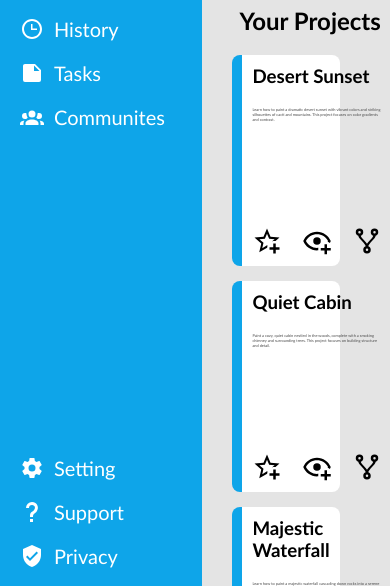
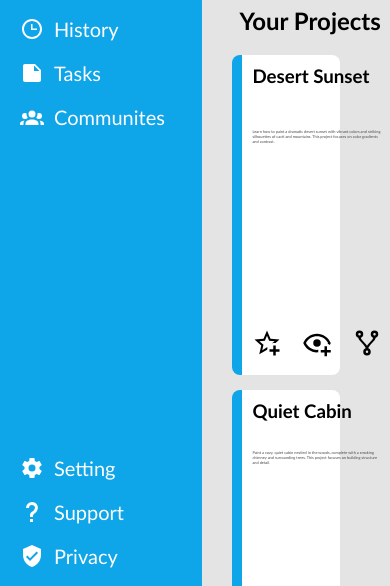
Before and after one commit to MrBenjaminHolmes/Admin-Dashboard, a plain HTML site: page index.html in a window 390 px wide. Shown: the part 251-837 px from the top of the page. Drawn offline with Linux system fonts and the light colour scheme.

Commit message:
Responsive Cards

```diff
--- a/styles.css
+++ b/styles.css
@@ -211,12 +211,15 @@ button:hover {
 .card {
     display: grid;
     grid-template-rows: 1fr 3fr 1fr;
-    width: 25vw;
-    height: 25vh;
+    width: 100%;
+    max-width: 25vw;
+    height: auto;
+    min-height: 25vh;
     border-left: 10px solid #0ea5e9;
     background-color: #ffffff;
     border-radius: 8px;
 }
+
 
 .card>p, .card>h3 {
     margin: 10px;
@@ -299,7 +302,7 @@ h2 {
     grid-column: 2/3;
     grid-template-rows:1fr 1fr 1fr 1fr;
     grid-template-columns: 1fr 2fr;
-    width: 45%;
+    width: max-content;
     height: 90%;
     background-color: #ffffff;
     border-radius: 8px;
```
